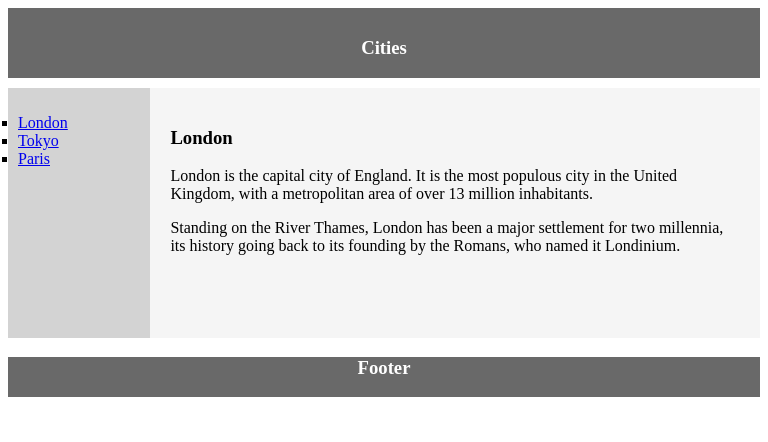
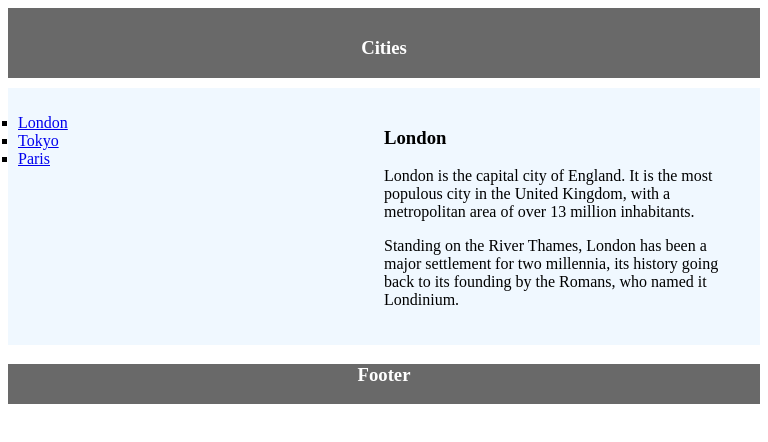
Before and after one commit to KrushitaGajera22/practice, a plain HTML site: page index.html in a window 768 px wide. Drawn offline with Linux system fonts and the light colour scheme.

Commit message:
adjust styles using media queries

```diff
--- a/index.html
+++ b/index.html
@@ -35,7 +35,7 @@
         aside{
             background-color: whitesmoke;
             height: 210px;
-            width: 80%;
+            width: 70%;
             padding: 20px;
         }
         footer{
@@ -45,6 +45,15 @@
             height: 40px;
             font-size: 100;
         }
+
+        @media (min-width: 700px) and (max-width: 1000px){
+            nav, aside {
+                width: 100%;
+                height: auto;
+                background-color: aliceblue;
+            }
+        }
+
     </style>
 <head>
     <meta charset="UTF-8">
```
